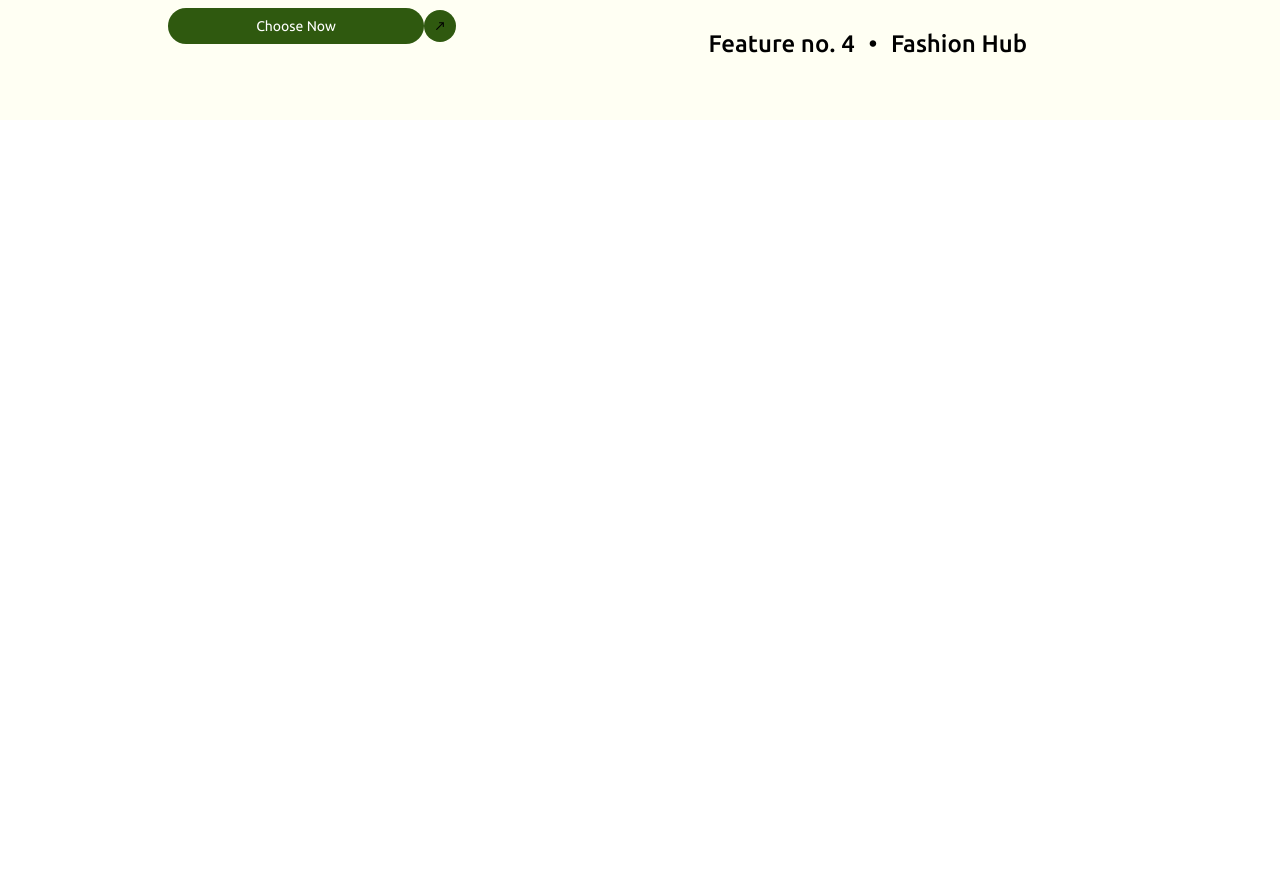
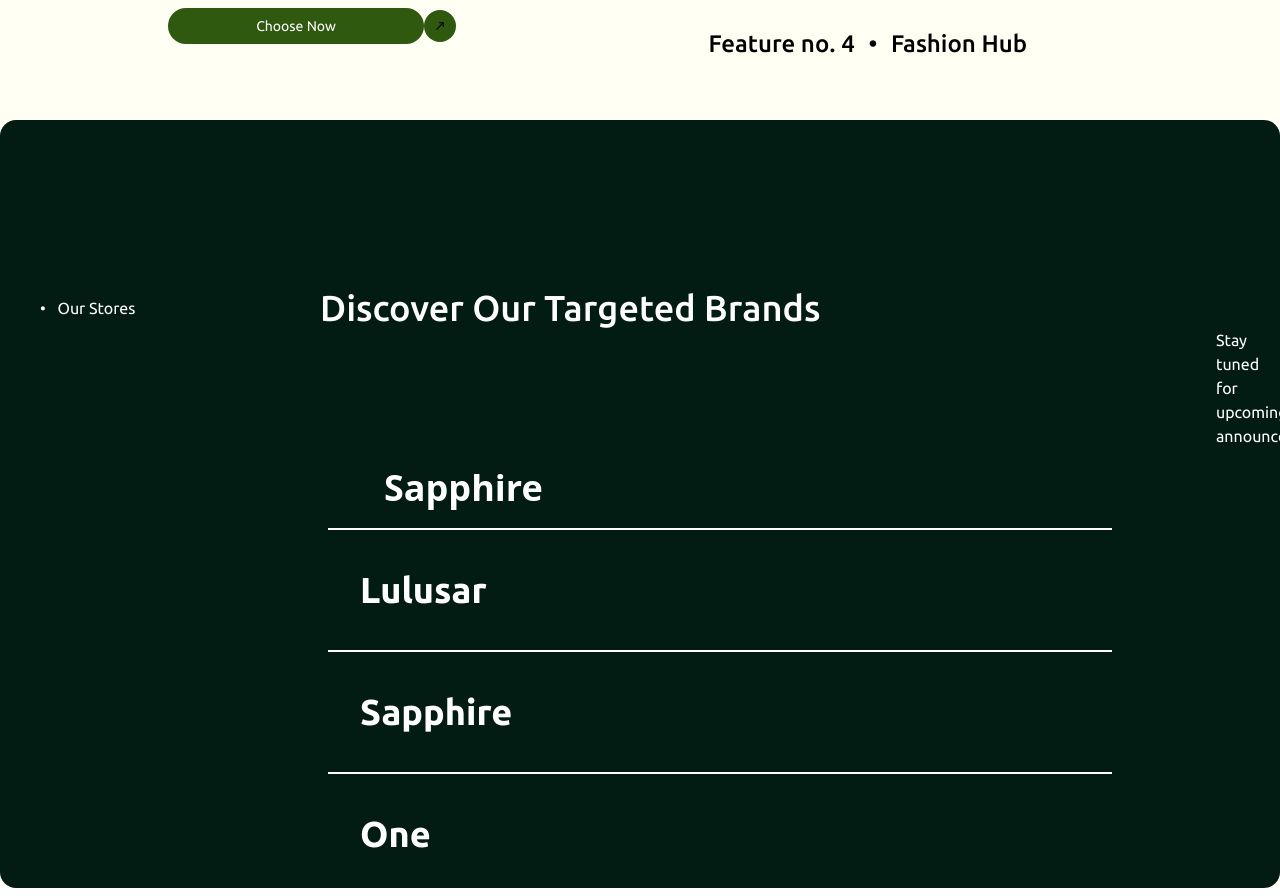
Before and after one commit to Rafey16504/CSS-project, a React (Create React App) app: page / in a window 1280 px wide. Shown: the part 2520-3416 px from the top of the page. Before the commit the page ends 2640 px from the top, so only its background shows below. Built offline with nearby package versions, Linux system fonts and the light colour scheme; the HTML template or start-up script is replaced by a standard one; a web font is replaced by a local one.

Commit message:
Making green banner under features

```diff
--- a/src/App.tsx
+++ b/src/App.tsx
@@ -147,11 +147,11 @@
           modules={[Autoplay]}
           spaceBetween={20}
           centeredSlides={false}
-          autoplay={{ delay: 1500, disableOnInteraction: false }}
+          autoplay={{ delay: 250, disableOnInteraction: false }}
           slidesPerView={4}
           loop={true}
           className="swiper-container overflow-hidden"
-          speed={2000}
+          speed={1500}
         >
           <SwiperSlide>
             <img src="/slide_3.jpg" className="h-auto rounded-3xl" />
@@ -191,6 +191,7 @@
       </div>
 
       <div id="features" className="flex">
+        {/* Features */}
         <div className="py-10 flex-col">
           {/* Left Column of features */}
           <div className="px-28">
@@ -280,6 +281,57 @@
           </div>
         </div>
       </div>
+
+      <div className="py-96 bg-green-verydark rounded-2xl max-h-80">
+        {/* Targeted Brands */}
+        <div className="space-32">
+          <p className="-mt-52 px-8 font-ubuntu font-base text-white">
+            <span className="mx-2">•</span> Our Stores
+          </p>
+          <div className="-mt-8 px-80">
+            <p className=" font-ubuntu text-4xl font-medium text-white">
+              Discover Our Targeted Brands
+            </p>
+          </div>
+          <div className="px-32 ml-144 ">
+            <p className="font-ubuntu ml-128 text-white">
+              Stay tuned for upcoming announcements!
+            </p>
+          </div>
+        </div>
+
+        <div className="flex flex-col px-10 overflow-hidden">
+          {/* Brands */}
+          <div className="group flex flex-row items-center space-x-6 store lg:h-20 lg:cursor-pointer transition transform px-80">
+            <img
+              src="Brand.jpg"
+              className="h-14 w-14 rounded-2xl object-cover transition-all duration-500 transform group-hover:scale-110 group-hover:translate-x-2 lg:h-0 lg:w-auto"
+              alt="Brand"
+              height="56px"
+              width="56px"
+            />
+            <h1 className="font-bold text-4xl transition-all duration-500 transform group-hover:translate-x-32 text-white">
+              Sapphire
+            </h1>
+          </div>
+
+          <div className="ml-72 h-0.5 bg-white w-auto mr-32"></div>
+          <div className="px-80 py-10">
+            <p className="font-ubuntu font-bold text-4xl text-white">Lulusar</p>
+          </div>
+          <div className="ml-72 h-0.5 bg-white w-auto mr-32"></div>
+          <div className="px-80 py-10">
+            <p className="font-ubuntu font-bold text-4xl text-white">
+              Sapphire
+            </p>
+          </div>
+          <div className="ml-72 h-0.5 bg-white w-auto mr-32"></div>
+          <div className="px-80 py-10">
+            <p className="font-ubuntu font-bold text-4xl text-white">One</p>
+          </div>
+          <div className="ml-72 h-0.5 bg-white w-auto mr-32"></div>
+        </div>
+      </div>
     </div>
   );
 };
--- a/tailwind.config.js
+++ b/tailwind.config.js
@@ -38,6 +38,7 @@
       'gray': '#8492a6',
       'gray-light': '#d3dce6',
       'green-dark': '#2F590F',
+      'green-verydark' : "#031C13",
       'white':'#FFFFFF'
     },
     extend: {
```
Also changed, not shown: public/Brand.jpg (added).
